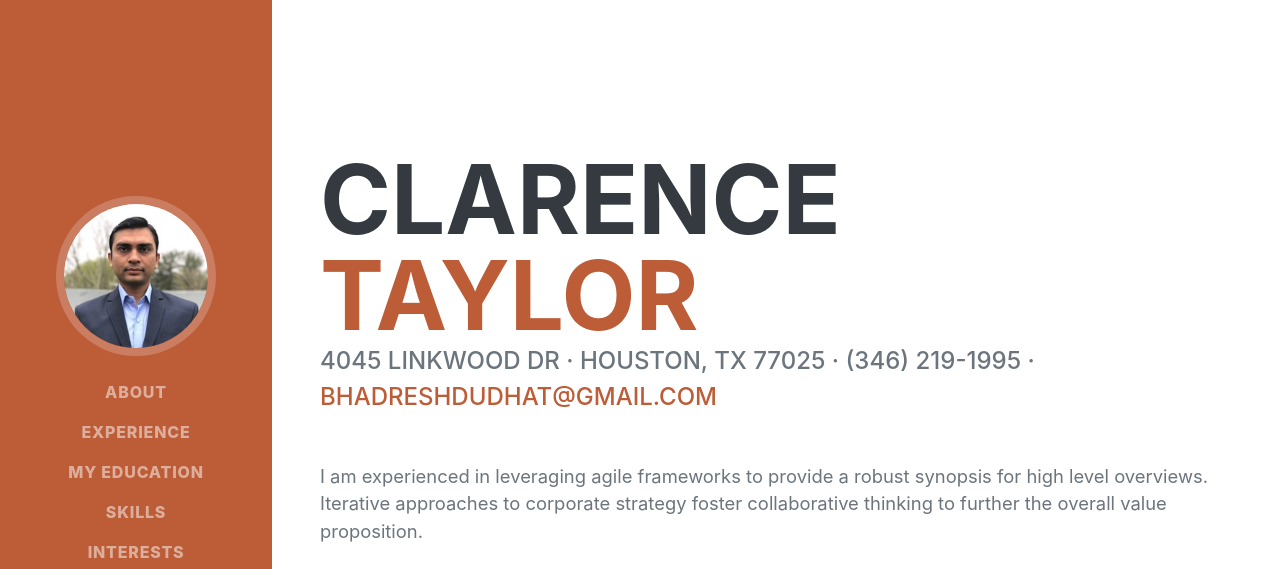
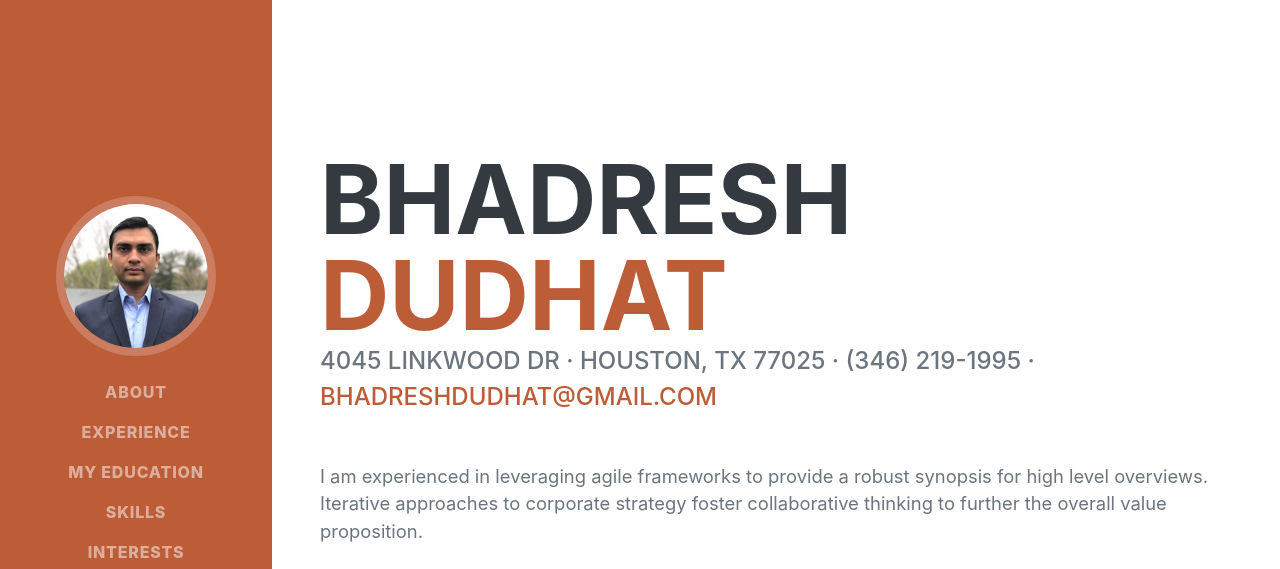
Before and after one commit to bhadreshdudhat/portfolio, a plain HTML site: page index.html in a window 1280 px wide. Shown: the top 569 px of the page. Drawn offline with nearby package versions, Linux system fonts and the light colour scheme; a web font is replaced by a local one.

Commit message:
Update index.html

```diff
--- a/index.html
+++ b/index.html
@@ -40,8 +40,8 @@
             <section class="resume-section" id="about">
                 <div class="resume-section-content">
                     <h1 class="mb-0">
-                        Clarence
-                        <span class="text-primary">Taylor</span>
+                        Bhadresh
+                        <span class="text-primary">Dudhat</span>
                     </h1>
                     <div class="subheading mb-5">
                         4045 Linkwood Dr · Houston, TX 77025 · (346) 219-1995 ·
```
